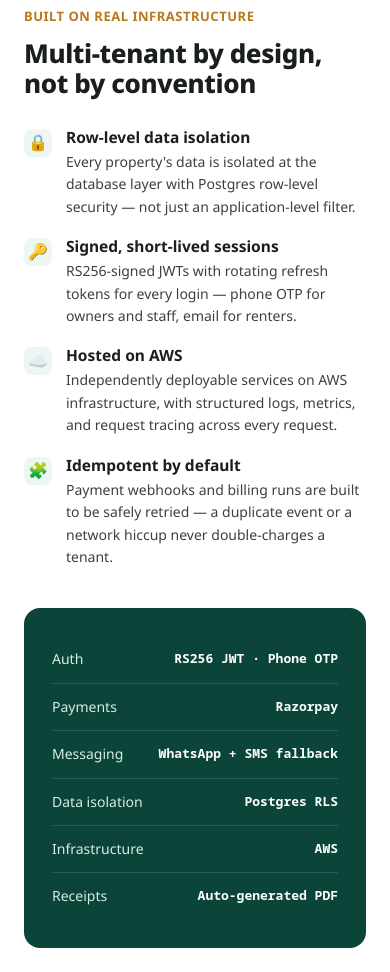
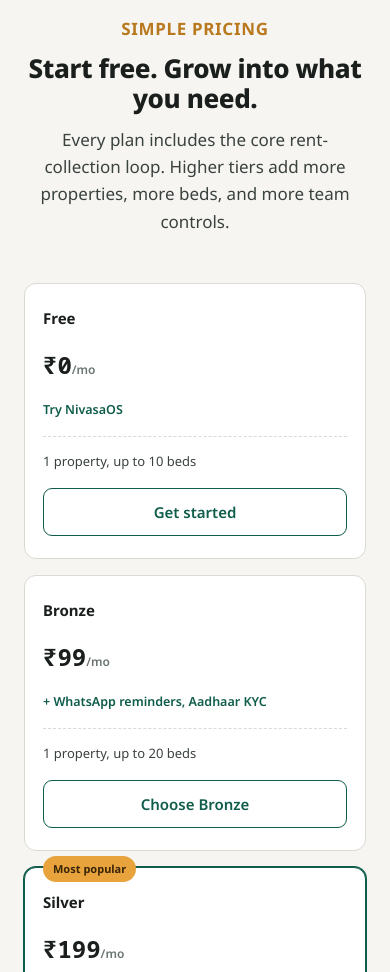
Before and after one commit to pavioinc/pavioinc.github.io, a plain HTML site: page docs/index.html in a window 390 px wide. Shown: the part 5375-6347 px from the top of the page. Drawn offline with Linux system fonts and the light colour scheme.

Commit message:
removed security
Signed-off-by: NIJO GEORGE PAYYAPPILLY <nijomon@gmail.com>

```diff
--- a/docs/assets/css/style.css
+++ b/docs/assets/css/style.css
@@ -364,46 +364,6 @@
 .timeline-step h3 { font-size: 16px; margin-bottom: 6px; }
 .timeline-step p { font-size: 13.5px; }
 
-/* ---------- Trust / Security ---------- */
-.trust-grid {
-  display: grid;
-  grid-template-columns: repeat(2, 1fr);
-  gap: 40px;
-  align-items: center;
-}
-.trust-list { display: grid; gap: 18px; }
-.trust-item { display: flex; gap: 14px; align-items: flex-start; }
-.trust-item .dot {
-  width: 28px;
-  height: 28px;
-  flex: none;
-  border-radius: 8px;
-  background: var(--primary-50);
-  color: var(--primary-700);
-  display: flex;
-  align-items: center;
-  justify-content: center;
-  margin-top: 2px;
-}
-.trust-item h3 { font-size: 15.5px; margin-bottom: 4px; }
-.trust-item p { font-size: 14px; }
-
-.trust-panel {
-  background: var(--primary-800);
-  border-radius: 16px;
-  padding: 28px;
-  color: var(--primary-100);
-}
-.trust-panel .row {
-  display: flex;
-  justify-content: space-between;
-  padding: 12px 0;
-  border-bottom: 1px solid rgba(255,255,255,.12);
-  font-size: 14px;
-}
-.trust-panel .row:last-child { border-bottom: none; }
-.trust-panel .row span:last-child { color: var(--white); font-weight: 700; font-family: var(--font-mono); font-size: 13px; }
-
 /* ---------- Pricing ---------- */
 .pricing-grid {
   display: grid;
@@ -485,7 +445,6 @@
   .hero-grid { grid-template-columns: 1fr; }
   .hero-visual { order: -1; }
   .features-grid { grid-template-columns: repeat(2, 1fr); }
-  .trust-grid { grid-template-columns: 1fr; }
   .pricing-grid { grid-template-columns: repeat(3, 1fr); }
   .footer-grid { grid-template-columns: 1fr 1fr; }
 }
--- a/docs/index.html
+++ b/docs/index.html
@@ -22,7 +22,6 @@
     <nav class="nav-links" id="navLinks">
       <a href="#features">Features</a>
       <a href="#how-it-works">How it works</a>
-      <a href="#security">Security</a>
       <a href="#pricing">Pricing</a>
     </nav>
     <div class="nav-actions">
@@ -198,55 +197,6 @@
     </div>
   </section>
 
-  <!-- Security / Trust -->
-  <section id="security">
-    <div class="container trust-grid">
-      <div>
-        <p class="eyebrow">Built on real infrastructure</p>
-        <h2>Multi-tenant by design, not by convention</h2>
-        <div class="trust-list" style="margin-top:28px">
-          <div class="trust-item">
-            <div class="dot" aria-hidden="true">🔒</div>
-            <div>
-              <h3>Row-level data isolation</h3>
-              <p>Every property's data is isolated at the database layer with Postgres row-level security — not just an application-level filter.</p>
-            </div>
-          </div>
-          <div class="trust-item">
-            <div class="dot" aria-hidden="true">🔑</div>
-            <div>
-              <h3>Signed, short-lived sessions</h3>
-              <p>RS256-signed JWTs with rotating refresh tokens for every login — phone OTP for owners and staff, email for renters.</p>
-            </div>
-          </div>
-          <div class="trust-item">
-            <div class="dot" aria-hidden="true">☁️</div>
-            <div>
-              <h3>Hosted on AWS</h3>
-              <p>Independently deployable services on AWS infrastructure, with structured logs, metrics, and request tracing across every request.</p>
-            </div>
-          </div>
-          <div class="trust-item">
-            <div class="dot" aria-hidden="true">🧩</div>
-            <div>
-              <h3>Idempotent by default</h3>
-              <p>Payment webhooks and billing runs are built to be safely retried — a duplicate event or a network hiccup never double-charges a tenant.</p>
-            </div>
-          </div>
-        </div>
-      </div>
-
-      <div class="trust-panel">
-        <div class="row"><span>Auth</span><span>RS256 JWT · Phone OTP</span></div>
-        <div class="row"><span>Payments</span><span>Razorpay</span></div>
-        <div class="row"><span>Messaging</span><span>WhatsApp + SMS fallback</span></div>
-        <div class="row"><span>Data isolation</span><span>Postgres RLS</span></div>
-        <div class="row"><span>Infrastructure</span><span>AWS</span></div>
-        <div class="row"><span>Receipts</span><span>Auto-generated PDF</span></div>
-      </div>
-    </div>
-  </section>
-
   <!-- Pricing -->
   <section id="pricing" style="background:var(--surface)">
     <div class="container">
@@ -327,7 +277,6 @@
         <a href="#features">Features</a>
         <a href="#how-it-works">How it works</a>
         <a href="#pricing">Pricing</a>
-        <a href="#security">Security</a>
       </div>
       <div class="footer-col">
         <h4>For tenants</h4>
```
